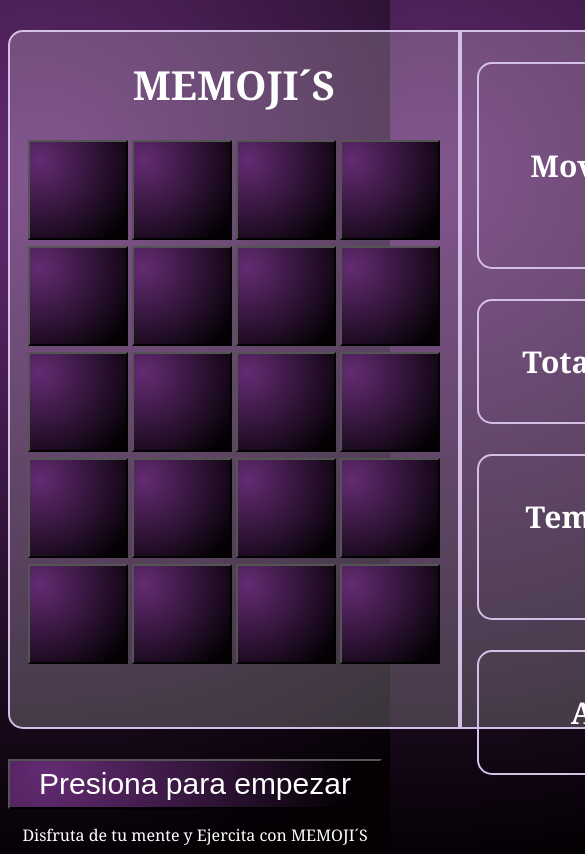
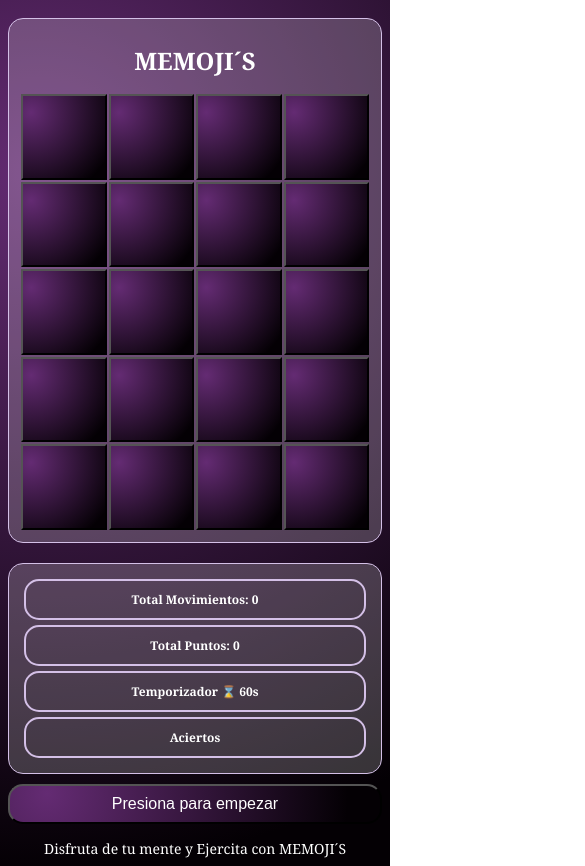
Before and after one commit to 22guerrabruno/memojis-memoria, a plain HTML site: page index.html in a window 390 px wide. Shown: the top 866 px of the page, 585 px wide, since content can reach past the window. Drawn offline with Linux system fonts and the light colour scheme.

Commit message:
change styles

```diff
--- a/styles.css
+++ b/styles.css
@@ -1,8 +1,11 @@
 body {
- background-image: radial-gradient(circle farthest-corner at 10% 20%, rgba(100, 43, 115, 1) 0%, rgba(4, 0, 4, 1) 90%);
- font-family: Cambria, Cochin, Georgia, Times, 'Times New Roman', serif;
- color: white
-
+  background-image: radial-gradient(
+    circle farthest-corner at 10% 20%,
+    rgba(100, 43, 115, 1) 0%,
+    rgba(4, 0, 4, 1) 90%
+  );
+  font-family: Cambria, Cochin, Georgia, Times, 'Times New Roman', serif;
+  color: white;
 }
 main {
   width: 830px;
@@ -10,16 +13,14 @@ main {
   display: flex;
 
   margin: 30px auto;
-
 }
 
 .seccion1 {
-  background-color: rgb(255, 255, 255,0.2 );
+  background-color: rgb(255, 255, 255, 0.2);
   border: 2px rgb(212, 192, 231) solid;
   padding: 0 15px 15px 15px;
   border-top-left-radius: 15px;
   border-bottom-left-radius: 15px;
-
 }
 
 .section2 {
@@ -30,7 +31,6 @@ main {
   border: 2px rgb(212, 192, 231) solid;
   border-top-right-radius: 15px;
   border-bottom-right-radius: 15px;
-
 }
 h2 {
   text-align: center;
@@ -43,33 +43,33 @@ h2 {
   margin: 30px 30px 30px 0px;
 }
 
-h1{
+h1 {
   text-align: center;
   font-size: 40px;
   margin: 10px;
   padding: 15px;
 }
 button {
-  background-image: radial-gradient(circle farthest-corner at 10% 20%, rgba(100, 43, 115, 1)
-  0%, rgba(4, 0, 4, 1) 90%);
+  background-image: radial-gradient(
+    circle farthest-corner at 10% 20%,
+    rgba(100, 43, 115, 1) 0%,
+    rgba(4, 0, 4, 1) 90%
+  );
   height: 100px;
   width: 100px;
   font-size: 60px;
   cursor: pointer;
 }
-button:disabled, button[disabled]{
+button:disabled,
+button[disabled] {
   background-color: rgb(255, 255, 255, 1);
   color: rgb(255, 255, 255, 1);
-
 }
 
-
-
-footer{
-
+footer {
   text-align: center;
 }
-div{
+div {
   display: flex;
   flex-direction: row;
   justify-content: center;
@@ -81,5 +81,68 @@ div > button {
   font-size: 30px;
   color: white;
   margin-bottom: 15px;
+}
 
+@media screen and (max-width: 768px) {
+  body {
+    font-size: 14px;
+  }
+
+  main {
+    flex-direction: column;
+    width: 100%;
+    margin: 0;
+  }
+
+  .seccion1,
+  .section2 {
+    width: auto;
+    height: auto;
+    padding: 10px;
+    margin: 10px 0;
+    border: 1px solid rgb(212, 192, 231);
+    border-radius: 15px;
+  }
+  .seccion1 table {
+    width: 100%;
+    height: 100%;
+  }
+  .seccion1 table td {
+    width: 25%; /* Divide equally among 4 columns */
+    padding: 0; /* Remove padding for full width */
+  }
+  .seccion1 table button {
+    width: 100%;
+    height: 100%;
+    padding: 2px; /* Adjust padding to control button size */
+    aspect-ratio: 1 / 1;
+  }
+
+  h1 {
+    font-size: 24px;
+    margin: 5px;
+    padding: 10px;
+  }
+
+  h2 {
+    font-size: 12px;
+    margin: 5px;
+    padding: 10px;
+  }
+
+  button {
+    height: 50px;
+    width: 50px;
+    font-size: 50px;
+  }
+
+  div > button {
+    width: 100%;
+    height: 40px;
+    font-size: 20px;
+  }
+  .start {
+    font-size: 16px;
+    border-radius: 15px;
+  }
 }
```
